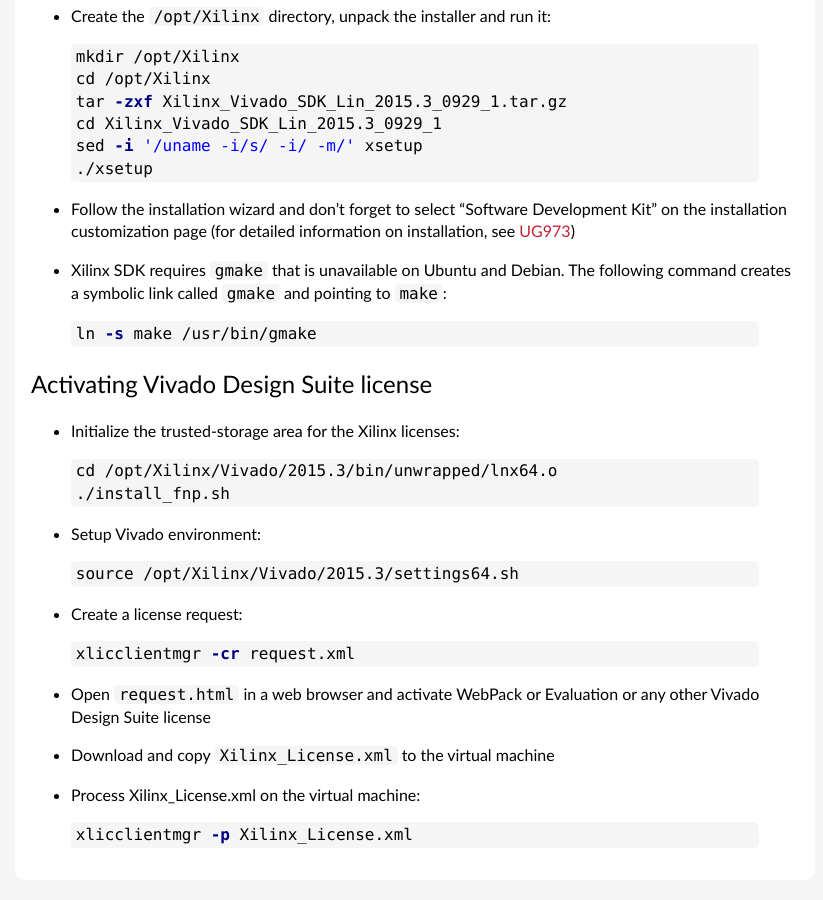
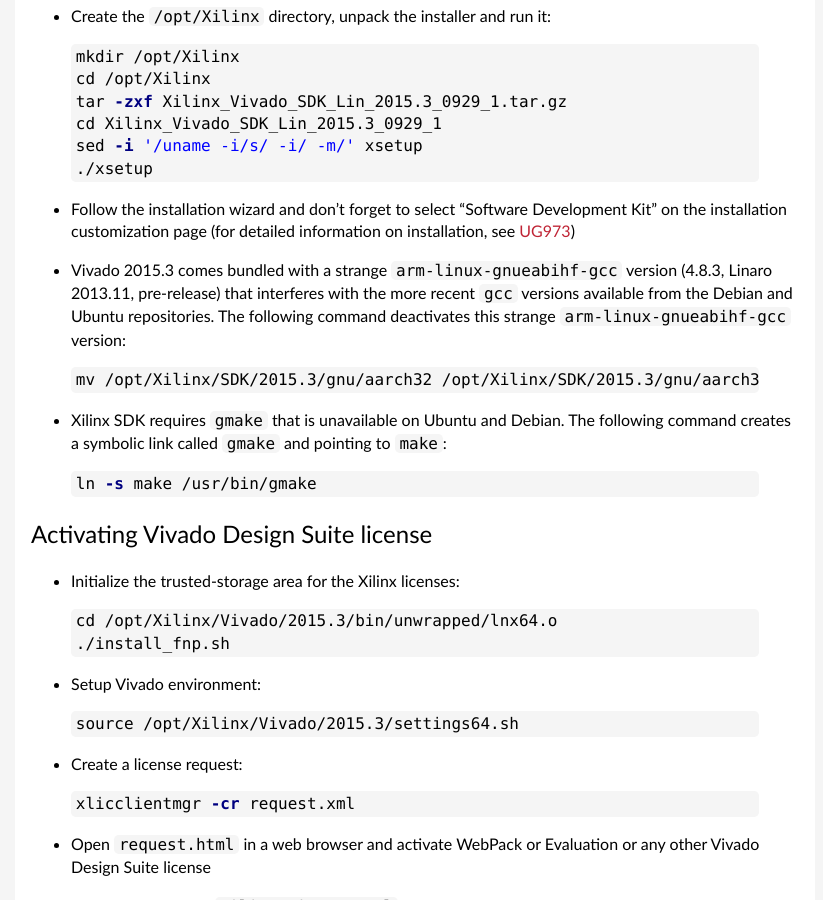
Before and after one commit to pavel-demin/red-pitaya-notes, a Jekyll site: the page built from development-machine.md, in a window 1280 px wide and 900 px high, scrolled down 1874 px. Shown: the whole window, without its empty margins (225-1048 px from the left). Built offline with Jekyll 4.4.1, drawn with Linux system fonts in a browser that asks for light colours.

Commit message:
add command that deactivates arm-linux-gnueabihf-gcc that comes with Vivado 2015.3

```diff
--- a/development-machine.md
+++ b/development-machine.md
@@ -100,6 +100,11 @@
 - Follow the installation wizard and don't forget to select "Software Development Kit" on the installation customization page
   (for detailed information on installation, see [UG973](http://www.xilinx.com/support/documentation/sw_manuals/xilinx2015_3/ug973-vivado-release-notes-install-license.pdf))
 
+- Vivado 2015.3 comes bundled with a strange `arm-linux-gnueabihf-gcc` version (4.8.3, Linaro 2013.11, pre-release) that interferes with the more recent `gcc` versions available from the Debian and Ubuntu repositories. The following command deactivates this strange `arm-linux-gnueabihf-gcc` version:
+{% highlight bash %}
+mv /opt/Xilinx/SDK/2015.3/gnu/aarch32 /opt/Xilinx/SDK/2015.3/gnu/aarch32_dont_use
+{% endhighlight %}
+
 - Xilinx SDK requires `gmake` that is unavailable on Ubuntu and Debian. The following command creates a symbolic link called `gmake` and pointing to `make`:
 {% highlight bash %}
 ln -s make /usr/bin/gmake
```
